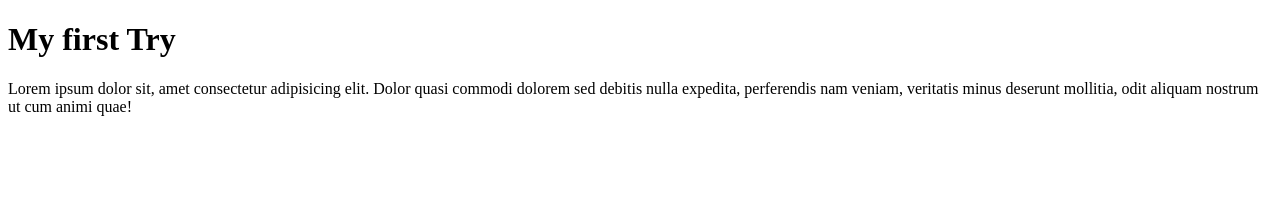
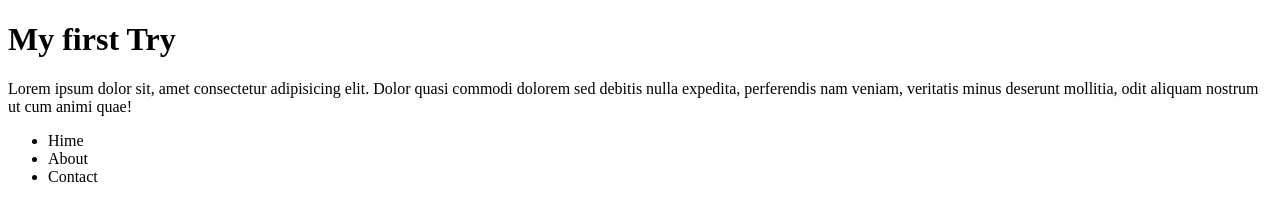
Before and after one commit to gulzar0059/Gitdemo, a plain HTML site: page index.html in a window 1280 px wide. Drawn offline with Linux system fonts and the light colour scheme.

Commit message:
add ul list

```diff
--- a/index.html
+++ b/index.html
@@ -8,5 +8,10 @@
 <body>
     <h1>My first Try</h1>
     <p>Lorem ipsum dolor sit, amet consectetur adipisicing elit. Dolor quasi commodi dolorem sed debitis nulla expedita, perferendis nam veniam, veritatis minus deserunt mollitia, odit aliquam nostrum ut cum animi quae!</p>
+    <ul>
+        <li>Hime</li>
+        <li>About</li>
+        <li>Contact</li>
+    </ul>
 </body>
 </html>
```
